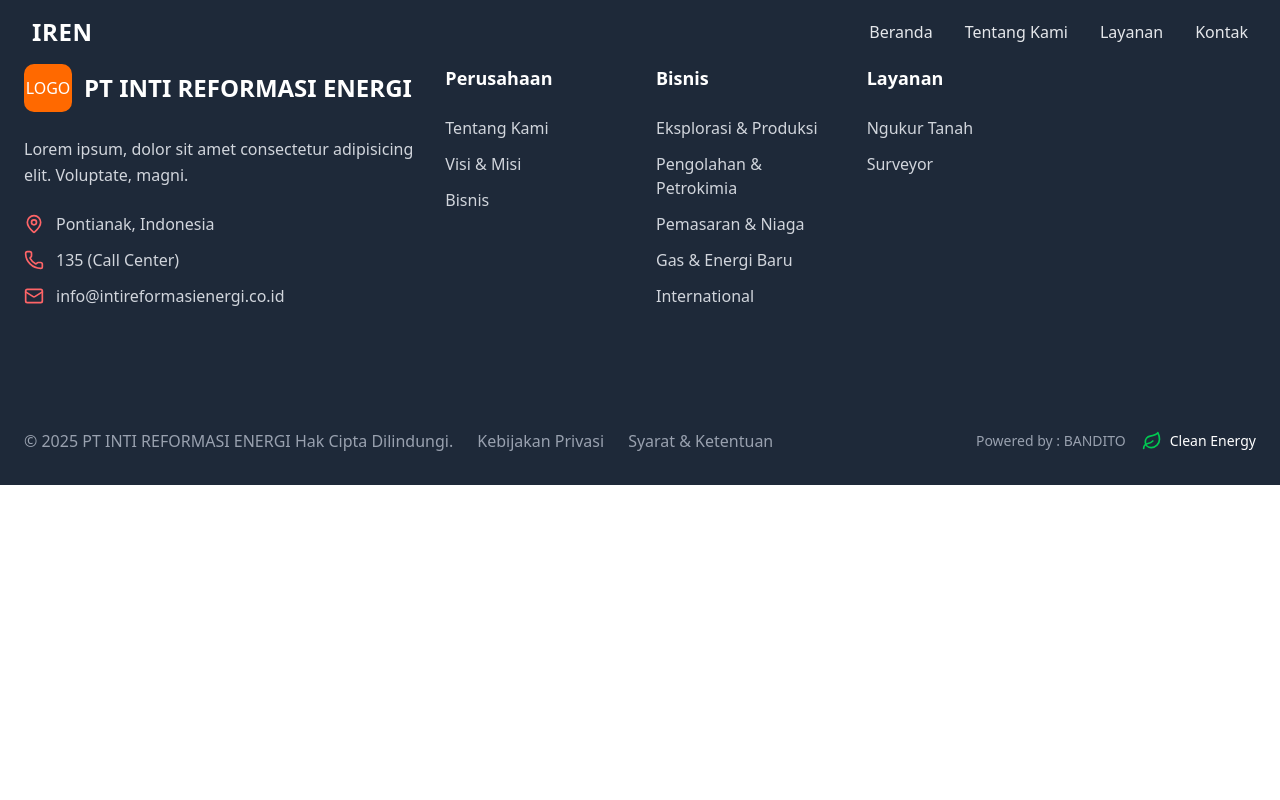
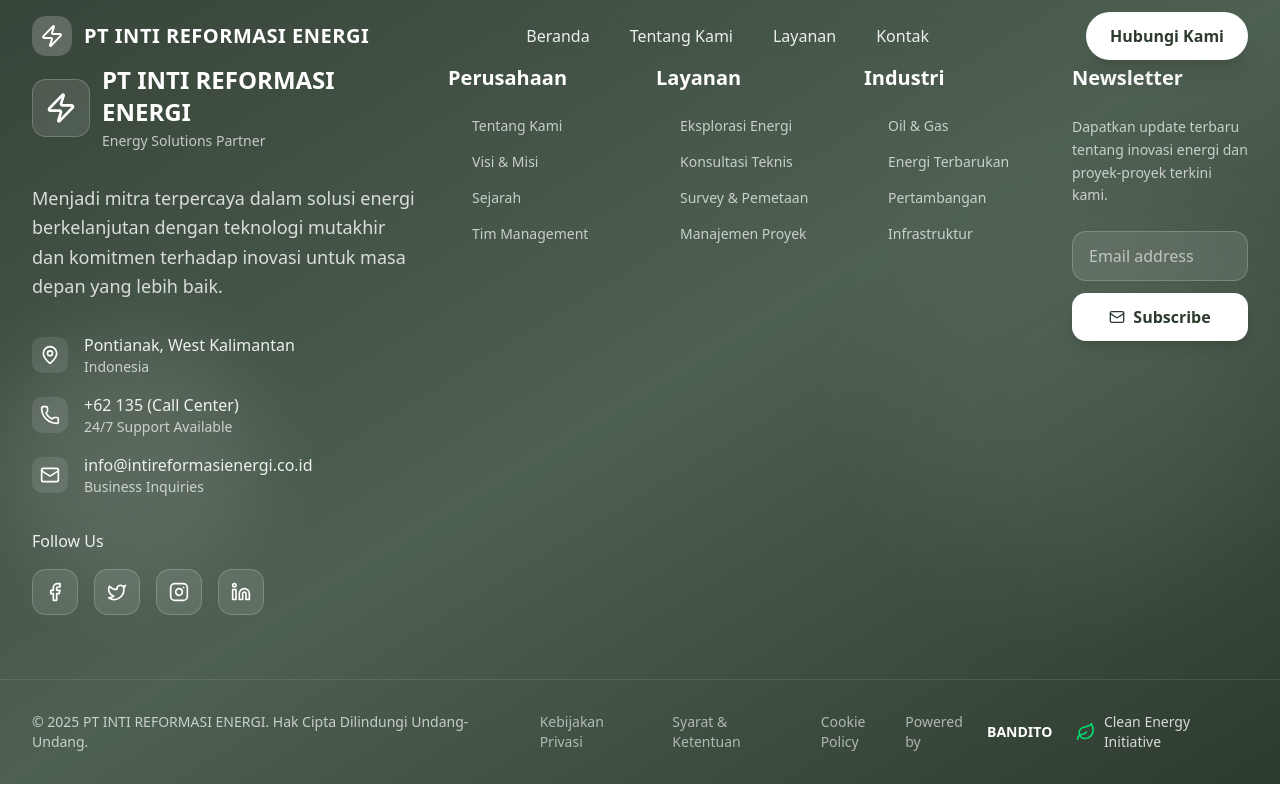
Before and after one commit to Adibayuluthfiansyah/PT_IREN, a Next.js app: page /footer in a window 1280 px wide. Built offline with nearby package versions, Linux system fonts and the light colour scheme.

Commit message:
fix navbar and footer display

```diff
--- a/src/app/footer/page.tsx
+++ b/src/app/footer/page.tsx
@@ -1,114 +1,196 @@
 import React from 'react';
-import { MapPin, Phone, Mail, Leaf } from 'lucide-react';
+import Link from 'next/link';
+import { MapPin, Phone, Mail, Leaf, Zap, ArrowRight, Facebook, Twitter, Instagram, Linkedin } from 'lucide-react';
 
 const Footer = () => {
   const footerSections = [
     {
       title: 'Perusahaan',
       links: [
-        { name: 'Tentang Kami', href: '#' },
-        { name: 'Visi & Misi', href: '#' },
-        { name: 'Bisnis', href: '#' },
-      ]
-    },
-    {
-      title: 'Bisnis',
-      links: [
-        { name: 'Eksplorasi & Produksi', href: '#' },
-        { name: 'Pengolahan & Petrokimia', href: '#' },
-        { name: 'Pemasaran & Niaga', href: '#' },
-        { name: 'Gas & Energi Baru', href: '#' },
-        { name: 'International', href: '#' }
+        { name: 'Tentang Kami', href: '/tentang' },
+        { name: 'Visi & Misi', href: '/tentang#visi-misi' },
+        { name: 'Sejarah', href: '/tentang#sejarah' },
+        { name: 'Tim Management', href: '/tentang#tim' },
       ]
     },
     {
       title: 'Layanan',
       links: [
-        { name: 'Ngukur Tanah', href: '#' },
-        { name: 'Surveyor', href: '#' },
+        { name: 'Eksplorasi Energi', href: '/layanan#eksplorasi' },
+        { name: 'Konsultasi Teknis', href: '/layanan#konsultasi' },
+        { name: 'Survey & Pemetaan', href: '/layanan#survey' },
+        { name: 'Manajemen Proyek', href: '/layanan#manajemen' },
+      ]
+    },
+    {
+      title: 'Industri',
+      links: [
+        { name: 'Oil & Gas', href: '/industri#oil-gas' },
+        { name: 'Energi Terbarukan', href: '/industri#renewable' },
+        { name: 'Pertambangan', href: '/industri#mining' },
+        { name: 'Infrastruktur', href: '/industri#infrastruktur' },
       ]
     },
   ];
 
+  const socialLinks = [
+    { icon: Facebook, href: '#', name: 'Facebook' },
+    { icon: Twitter, href: '#', name: 'Twitter' },
+    { icon: Instagram, href: '#', name: 'Instagram' },
+    { icon: Linkedin, href: '#', name: 'LinkedIn' },
+  ];
+
   return (
-    <footer className="bg-gray-800 text-white">
-      {/* Main Footer */}
-      <div className="container mx-auto px-6 py-16">
-        <div className="grid lg:grid-cols-6 gap-8">
-          {/* Company Info */}
-          <div className="lg:col-span-2">
-            <div className="flex items-center space-x-3 mb-6">
-              <div className="w-12 h-12 bg-orange-500 rounded-lg flex items-center justify-center">
-                LOGO
-              </div>
-              <span className="text-2xl font-bold">PT INTI REFORMASI ENERGI</span>
+    <footer className="bg-gradient-to-br from-[#2d3b2f] via-[#4a5c4d] to-[#2d3b2f] text-white relative overflow-hidden">
+      {/* Background Effects */}
+      <div className="absolute inset-0">
+        <div className="absolute top-0 left-0 w-full h-full bg-gradient-to-br from-white/5 to-transparent"></div>
+        <div className="absolute top-1/4 right-0 w-96 h-96 bg-white/5 rounded-full blur-3xl"></div>
+        <div className="absolute bottom-1/4 left-0 w-64 h-64 bg-white/10 rounded-full blur-2xl"></div>
       </div>
 
-            <p className="text-gray-300 mb-6 leading-relaxed">
-              Lorem ipsum, dolor sit amet consectetur adipisicing elit. Voluptate, magni.
+      {/* Main Footer */}
+      <div className="relative z-10">
+        <div className="max-w-7xl mx-auto px-4 sm:px-6 lg:px-8 py-16">
+          <div className="grid lg:grid-cols-6 md:grid-cols-4 gap-8">
+            {/* Company Info */}
+            <div className="lg:col-span-2 md:col-span-4">
+              <div className="flex items-center space-x-3 mb-8">
+                <div className="p-3 bg-white/10 backdrop-blur-sm rounded-xl border border-white/20">
+                  <Zap className="w-8 h-8 text-white" />
+                </div>
+                <div>
+                  <span className="text-2xl font-bold block">PT INTI REFORMASI ENERGI</span>
+                  <span className="text-white/70 text-sm">Energy Solutions Partner</span>
+                </div>
+              </div>
+
+              <p className="text-white/80 mb-8 leading-relaxed text-lg max-w-md">
+                Menjadi mitra terpercaya dalam solusi energi berkelanjutan dengan teknologi mutakhir dan komitmen terhadap inovasi untuk masa depan yang lebih baik.
               </p>
 
               {/* Contact Info */}
-            <div className="space-y-3 mb-6">
-              <div className="flex items-center group hover:text-orange-400 transition-colors duration-300">
-                <MapPin className="w-5 h-5 text-red-400 mr-3 group-hover:text-orange-400" />
-                <span className="text-gray-300 group-hover:text-white">Pontianak, Indonesia</span>
+              <div className="space-y-4 mb-8">
+                <div className="flex items-center group hover:text-white transition-colors duration-300">
+                  <div className="p-2 bg-white/10 rounded-lg mr-4 group-hover:bg-white/20 transition-colors duration-300">
+                    <MapPin className="w-5 h-5" />
                   </div>
-              <div className="flex items-center group hover:text-orange-400 transition-colors duration-300">
-                <Phone className="w-5 h-5 text-red-400 mr-3 group-hover:text-orange-400" />
-                <span className="text-gray-300 group-hover:text-white">135 (Call Center)</span>
+                  <div>
+                    <p className="text-white/90 font-medium">Pontianak, West Kalimantan</p>
+                    <p className="text-white/70 text-sm">Indonesia</p>
                   </div>
-              <div className="flex items-center group hover:text-orange-400 transition-colors duration-300">
-                <Mail className="w-5 h-5 text-red-400 mr-3 group-hover:text-orange-400" />
-                <span className="text-gray-300 group-hover:text-white">info@intireformasienergi.co.id</span>
+                </div>
+                <div className="flex items-center group hover:text-white transition-colors duration-300">
+                  <div className="p-2 bg-white/10 rounded-lg mr-4 group-hover:bg-white/20 transition-colors duration-300">
+                    <Phone className="w-5 h-5" />
+                  </div>
+                  <div>
+                    <p className="text-white/90 font-medium">+62 135 (Call Center)</p>
+                    <p className="text-white/70 text-sm">24/7 Support Available</p>
+                  </div>
+                </div>
+                <div className="flex items-center group hover:text-white transition-colors duration-300">
+                  <div className="p-2 bg-white/10 rounded-lg mr-4 group-hover:bg-white/20 transition-colors duration-300">
+                    <Mail className="w-5 h-5" />
+                  </div>
+                  <div>
+                    <p className="text-white/90 font-medium">info@intireformasienergi.co.id</p>
+                    <p className="text-white/70 text-sm">Business Inquiries</p>
+                  </div>
+                </div>
+              </div>
+
+              {/* Social Links */}
+              <div>
+                <p className="text-white/90 font-medium mb-4">Follow Us</p>
+                <div className="flex space-x-4">
+                  {socialLinks.map((social, index) => (
+                    <Link
+                      key={index}
+                      href={social.href}
+                      className="p-3 bg-white/10 backdrop-blur-sm rounded-xl border border-white/20 hover:bg-white/20 hover:scale-110 transition-all duration-300 group"
+                      aria-label={social.name}
+                    >
+                      <social.icon className="w-5 h-5 group-hover:scale-110 transition-transform duration-300" />
+                    </Link>
+                  ))}
                 </div>
               </div>
             </div>
 
             {/* Footer Links */}
             {footerSections.map((section, index) => (
-            <div key={index}>
-              <h4 className="text-lg font-semibold mb-6">{section.title}</h4>
+              <div key={index} className="lg:col-span-1 md:col-span-1">
+                <h4 className="text-xl font-bold mb-6 text-white">{section.title}</h4>
                 <ul className="space-y-3">
                   {section.links.map((link, linkIndex) => (
                     <li key={linkIndex}>
-                    <a
+                      <Link
                         href={link.href}
-                      className="text-gray-300 hover:text-orange-400 transition-colors duration-300 hover:translate-x-1 transform inline-block"
+                        className="text-white/70 hover:text-white transition-all duration-300 hover:translate-x-2 transform inline-flex items-center group text-sm"
                       >
+                        <ArrowRight className="w-4 h-4 mr-2 opacity-0 group-hover:opacity-100 transition-opacity duration-300" />
                         {link.name}
-                    </a>
+                      </Link>
                     </li>
                   ))}
                 </ul>
               </div>
             ))}
+
+            {/* Newsletter Signup */}
+            <div className="lg:col-span-1 md:col-span-2">
+              <h4 className="text-xl font-bold mb-6 text-white">Newsletter</h4>
+              <p className="text-white/70 mb-6 text-sm leading-relaxed">
+                Dapatkan update terbaru tentang inovasi energi dan proyek-proyek terkini kami.
+              </p>
+              <div className="space-y-4">
+                <div className="flex flex-col space-y-3">
+                  <input
+                    type="email"
+                    placeholder="Email address"
+                    className="px-4 py-3 bg-white/10 backdrop-blur-sm border border-white/20 rounded-xl text-white placeholder-white/60 focus:outline-none focus:bg-white/20 focus:border-white/40 transition-all duration-300"
+                  />
+                  <button className="bg-white text-[#2d3b2f] px-6 py-3 rounded-xl font-bold hover:bg-white/90 hover:scale-105 transition-all duration-300 flex items-center justify-center gap-2 shadow-lg">
+                    <Mail className="w-4 h-4" />
+                    Subscribe
+                  </button>
+                </div>
+              </div>
+            </div>
           </div>
         </div>
 
         {/* Bottom Footer */}
-      <div className="border-t border-gray-800">
-        <div className="container mx-auto px-6 py-8">
-          <div className="flex flex-col md:flex-row items-center justify-between">
-            <div className="flex flex-col md:flex-row items-center space-y-2 md:space-y-0 md:space-x-6 mb-4 md:mb-0">
-              <p className="text-gray-400">
-                © 2025 PT INTI REFORMASI ENERGI Hak Cipta Dilindungi.
+        <div className="border-t border-white/10 relative z-10">
+          <div className="max-w-7xl mx-auto px-4 sm:px-6 lg:px-8 py-8">
+            <div className="flex flex-col lg:flex-row items-center justify-between space-y-4 lg:space-y-0">
+              <div className="flex flex-col md:flex-row items-center space-y-2 md:space-y-0 md:space-x-6">
+                <p className="text-white/70 text-sm">
+                  © 2025 PT INTI REFORMASI ENERGI. Hak Cipta Dilindungi Undang-Undang.
                 </p>
                 <div className="flex space-x-6">
-                <a href="#" className="text-gray-400 hover:text-white transition-colors duration-300">
+                  <Link href="/privacy" className="text-white/60 hover:text-white transition-colors duration-300 text-sm">
                     Kebijakan Privasi
-                </a>
-                <a href="#" className="text-gray-400 hover:text-white transition-colors duration-300">
+                  </Link>
+                  <Link href="/terms" className="text-white/60 hover:text-white transition-colors duration-300 text-sm">
                     Syarat & Ketentuan
-                </a>
+                  </Link>
+                  <Link href="/cookies" className="text-white/60 hover:text-white transition-colors duration-300 text-sm">
+                    Cookie Policy
+                  </Link>
                 </div>
               </div>
 
-            <div className="flex items-center space-x-4">
-              <span className="text-gray-400 text-sm">Powered by : BANDITO</span>
-              <div className="flex items-center space-x-2 group hover:text-green-400 transition-colors duration-300">
-                <Leaf className="w-5 h-5 text-green-500 group-hover:text-green-400 transform group-hover:rotate-12 transition-all duration-300" />
-                <span className="text-sm font-medium group-hover:text-green-400">Clean Energy</span>
+              <div className="flex items-center space-x-6">
+                <div className="flex items-center space-x-2 text-white/60 text-sm">
+                  <span>Powered by</span>
+                  <span className="font-bold text-white">BANDITO</span>
+                </div>
+                <div className="flex items-center space-x-2 group hover:text-white transition-colors duration-300">
+                  <Leaf className="w-5 h-5 text-green-400 group-hover:scale-110 group-hover:rotate-12 transition-all duration-300" />
+                  <span className="text-sm font-medium text-white/80 group-hover:text-white">Clean Energy Initiative</span>
+                </div>
               </div>
             </div>
           </div>
--- a/src/app/utilities/navbar/page.tsx
+++ b/src/app/utilities/navbar/page.tsx
@@ -3,7 +3,7 @@
 import React, { useState, useEffect } from 'react'
 import Link from 'next/link'
 import { usePathname } from 'next/navigation'
-import { Menu, X } from 'lucide-react'
+import { Menu, X, Zap } from 'lucide-react'
 
 const navItems = [
   { label: 'Beranda', href: '/' },
@@ -25,54 +25,83 @@ const Navbar: React.FC = () => {
 
   return (
     <nav
-      className={`fixed top-0 w-full z-50 transition-all duration-300 ${
+      className={`fixed top-0 w-full z-50 transition-all duration-500 ${
         isScrolled
-          ? 'bg-white shadow-md text-black'
-          : 'bg-transparent text-white'
+          ? 'bg-white/95 backdrop-blur-md shadow-xl border-b border-[#4a5c4d]/10'
+          : 'bg-transparent'
       }`}
     >
       <div className="max-w-7xl mx-auto px-4 sm:px-6 lg:px-8">
-        <div className="flex items-center justify-between h-16">
+        <div className="flex items-center justify-between h-18 py-3">
           {/* Logo */}
           <Link
             href="/"
-            className={`text-2xl font-bold tracking-wide ${
-              isScrolled ? 'text-black' : 'text-white'
+            className={`flex items-center gap-3 text-xl font-bold tracking-wide transition-all duration-300 hover:scale-105 ${
+              isScrolled ? 'text-[#2d3b2f]' : 'text-white'
             }`}
           >
-            IREN
+            <div className={`p-2 rounded-xl transition-all duration-300 ${
+              isScrolled
+                ? 'bg-gradient-to-br from-[#2d3b2f] to-[#4a5c4d]'
+                : 'bg-white/20 backdrop-blur-sm'
+            }`}>
+              <Zap className={`w-6 h-6 ${isScrolled ? 'text-white' : 'text-white'}`} />
+            </div>
+            <span className="hidden sm:block">PT INTI REFORMASI ENERGI</span>
+            <span className="sm:hidden">IREN</span>
           </Link>
 
           {/* Desktop Menu */}
-          <div className="hidden md:flex items-center space-x-8">
+          <div className="hidden md:flex items-center space-x-2">
             {navItems.map((item) => (
               <Link
                 key={item.href}
                 href={item.href}
-                className={`transition-colors ${
+                className={`px-4 py-2 rounded-xl font-medium transition-all duration-300 transform hover:scale-105 relative group ${
                   pathname === item.href
                     ? isScrolled
-                      ? 'text-[#2d3b2f] font-semibold'
-                      : 'text-yellow-300 font-semibold'
+                      ? 'text-white bg-gradient-to-r from-[#2d3b2f] to-[#4a5c4d] shadow-lg'
+                      : 'text-[#2d3b2f] bg-white/90 backdrop-blur-sm shadow-lg'
                     : isScrolled
-                    ? 'text-gray-700 hover:text-[#2d3b2f]'
-                    : 'text-gray-200 hover:text-yellow-200'
+                    ? 'text-[#6b7069] hover:text-[#2d3b2f] hover:bg-[#4a5c4d]/5'
+                    : 'text-white/90 hover:text-white hover:bg-white/10 backdrop-blur-sm'
                 }`}
               >
                 {item.label}
+                {pathname === item.href && (
+                  <div className="absolute -bottom-1 left-1/2 transform -translate-x-1/2 w-1 h-1 bg-current rounded-full opacity-60"></div>
+                )}
               </Link>
             ))}
+          </div>
+
+          {/* CTA Button - Desktop */}
+          <div className="hidden lg:block">
+            <Link
+              href="/kontak"
+              className={`px-6 py-3 rounded-full font-bold transition-all duration-300 transform hover:scale-105 hover:shadow-xl flex items-center gap-2 ${
+                isScrolled
+                  ? 'bg-gradient-to-r from-[#2d3b2f] to-[#4a5c4d] text-white hover:shadow-[#4a5c4d]/25'
+                  : 'bg-white text-[#2d3b2f] hover:bg-white/90 shadow-xl'
+              }`}
+            >
+              Hubungi Kami
+            </Link>
           </div>
 
           {/* Mobile Toggle */}
           <button
             onClick={() => setIsMobileMenuOpen(!isMobileMenuOpen)}
-            className="md:hidden focus:outline-none"
+            className={`md:hidden focus:outline-none p-2 rounded-xl transition-all duration-300 ${
+              isScrolled
+                ? 'hover:bg-[#4a5c4d]/10 text-[#2d3b2f]'
+                : 'hover:bg-white/10 text-white'
+            }`}
           >
             {isMobileMenuOpen ? (
-              <X size={28} className={isScrolled ? 'text-black' : 'text-white cursor-pointer' } />
+              <X size={24} />
             ) : (
-              <Menu size={28} className={isScrolled ? 'text-black' : 'text-white cursor-pointer'} />
+              <Menu size={24} />
             )}
           </button>
         </div>
@@ -80,21 +109,30 @@ const Navbar: React.FC = () => {
 
       {/* Mobile Menu */}
       {isMobileMenuOpen && (
-        <div className="md:hidden bg-black/95 backdrop-blur-md px-4 py-6 space-y-4">
+        <div className="md:hidden bg-white/95 backdrop-blur-md shadow-xl border-t border-[#4a5c4d]/10">
+          <div className="px-4 py-6 space-y-3">
             {navItems.map((item) => (
               <Link
                 key={item.href}
                 href={item.href}
                 onClick={() => setIsMobileMenuOpen(false)}
-              className={`block text-lg ${
+                className={`block px-4 py-3 rounded-xl font-medium transition-all duration-300 transform hover:scale-105 ${
                   pathname === item.href
-                  ? 'text-yellow-300 font-semibold'
-                  : 'text-white hover:text-yellow-200'
+                    ? 'text-white bg-gradient-to-r from-[#2d3b2f] to-[#4a5c4d] shadow-lg'
+                    : 'text-[#6b7069] hover:text-[#2d3b2f] hover:bg-[#4a5c4d]/5'
                 }`}
               >
                 {item.label}
               </Link>
             ))}
+            <Link
+              href="/kontak"
+              onClick={() => setIsMobileMenuOpen(false)}
+              className="block mt-4 px-4 py-3 rounded-xl bg-gradient-to-r from-[#2d3b2f] to-[#4a5c4d] text-white font-bold text-center transition-all duration-300 hover:shadow-lg"
+            >
+              Hubungi Kami
+            </Link>
+          </div>
         </div>
       )}
     </nav>
```
Lines whose indentation alone changed are shown as unchanged.
